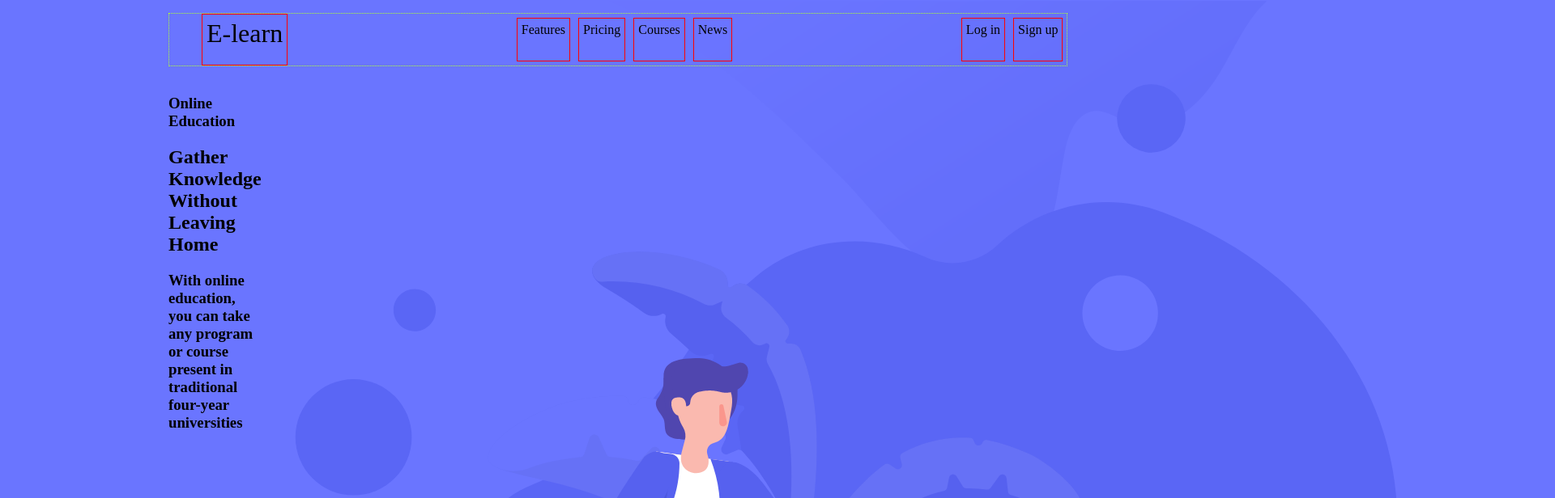
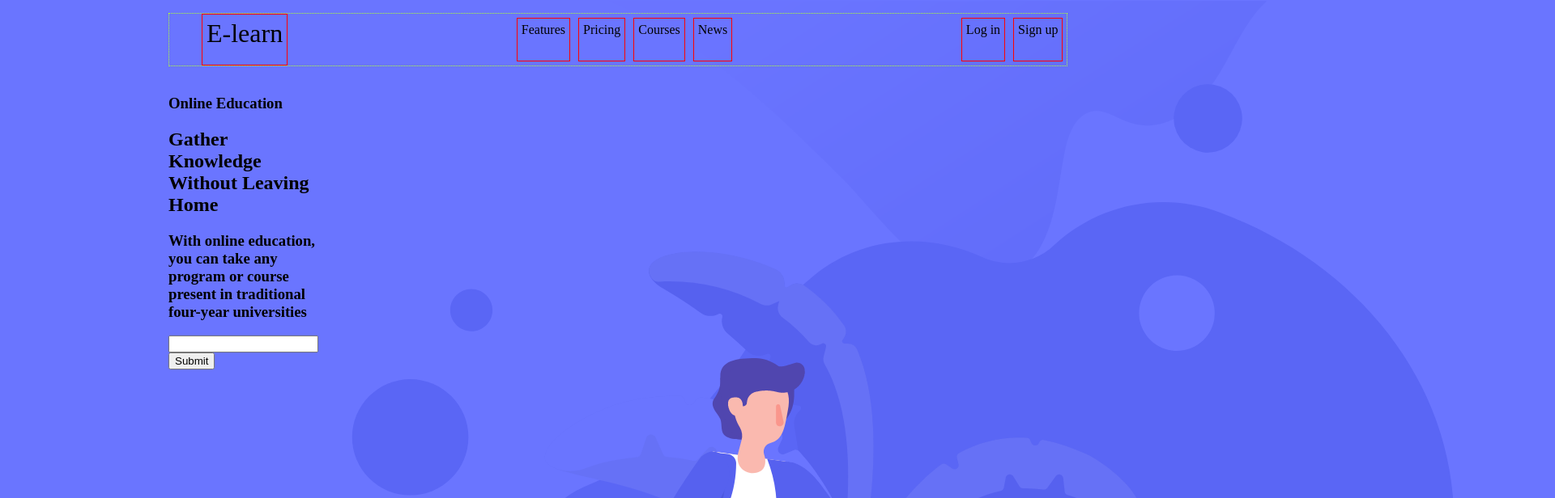
Before and after one commit to Zohla/e-learn, a plain HTML site: page index.html in a window 1280 px wide. Shown: the top 616 px of the page at 81% size, 1920 px wide, since content can reach past the window. Drawn offline with Linux system fonts and the light colour scheme.

Commit message:
make searchfield and button

```diff
--- a/index.html
+++ b/index.html
@@ -26,6 +26,8 @@
                 <h3>Online Education</h3>
                 <h2>Gather Knowledge Without Leaving Home</h2>
                 <h3>With online education, you can take any program or course present in traditional four-year universities</h3>
+                <input type="text" name="search-field" id="search-field">
+                <input type="submit" id="search-submit">
             </div>
             <img id="start-screen-picture" src="/assets/images/Group 1307@2x.png" alt="picture of two persons and a computer screen">
         </section>
```
